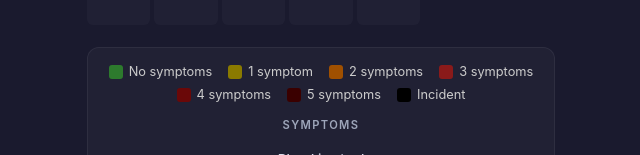
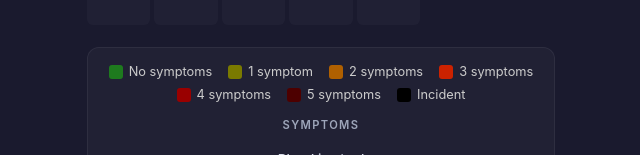
Before and after one commit to cotterjd/ibd_symptom_tracker, a Vue app: page / in a window 1280 px wide. Shown: the part 446-601 px from the top of the page, without its empty margins (319-959 px from the left). Built offline with nearby package versions, Linux system fonts and the light colour scheme.

Commit message:
Redesign color scale for even gradual progression from green to dark red
Agent-Logs-Url: https://github.com/cotterjd/ibd_symptom_tracker/sessions/712df3c9-01de-4f37-8bfe-11a550a681f0

Co-authored-by: cotterjd <2576700+cotterjd@users.noreply.github.com>

```diff
--- a/src/App.vue
+++ b/src/App.vue
@@ -385,22 +385,22 @@ export default {
 
 /* Color classes */
 .calendar-cell.green {
-  background: #2d7a2d;
+  background: #1e7a1e;
 }
 .calendar-cell.yellow {
-  background: #8a7a00;
+  background: #7a7a00;
 }
 .calendar-cell.orange {
-  background: #a05000;
+  background: #b06000;
 }
 .calendar-cell.red {
-  background: #8a1a1a;
+  background: #cc2200;
 }
 .calendar-cell.dark-red {
-  background: #6a0808;
+  background: #990000;
 }
 .calendar-cell.darkest-red {
-  background: #3a0000;
+  background: #4d0000;
 }
 .calendar-cell.black {
   background: #000000;
@@ -435,12 +435,12 @@ export default {
   border-radius: 3px;
 }
 
-.swatch.green { background: #2d7a2d; }
-.swatch.yellow { background: #8a7a00; }
-.swatch.orange { background: #a05000; }
-.swatch.red { background: #8a1a1a; }
-.swatch.dark-red { background: #6a0808; }
-.swatch.darkest-red { background: #3a0000; }
+.swatch.green { background: #1e7a1e; }
+.swatch.yellow { background: #7a7a00; }
+.swatch.orange { background: #b06000; }
+.swatch.red { background: #cc2200; }
+.swatch.dark-red { background: #990000; }
+.swatch.darkest-red { background: #4d0000; }
 .swatch.black { background: #000000; }
 
 /* Symptoms list */
```
